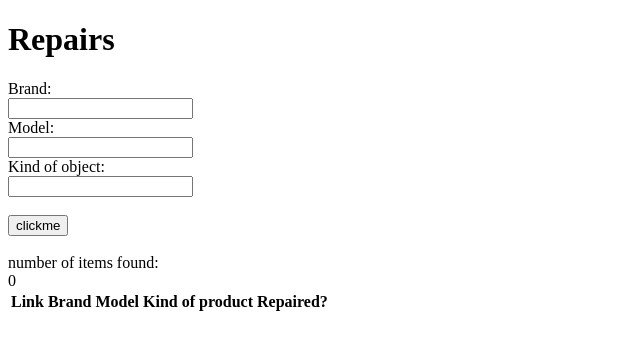
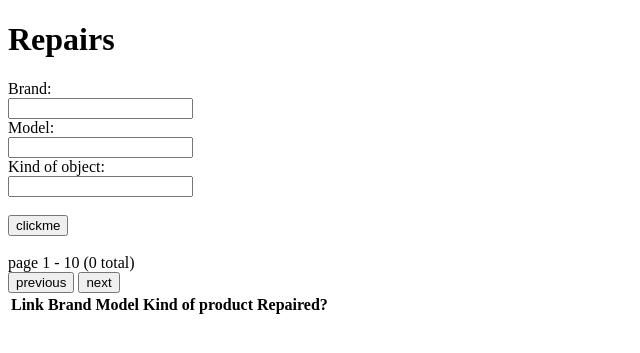
Before and after one commit to GliderGeek/verlichting, a Flask app: page /repair/ in a window 1280 px wide. Shown: the top 353 px of the page, without its empty margins (0-640 px from the left). Run offline with Flask 3, Linux system fonts and the light colour scheme; data that the repository does not hold is empty.

Commit message:
add pagination

```diff
--- a/app/app.py
+++ b/app/app.py
@@ -99,6 +99,14 @@ def filter(**kwargs):
     return filter_clause
 
 
+def paginate(page):
+    PAGE_SIZE=10
+    if page in ('', None) or page <= 1:
+        return f'LIMIT {PAGE_SIZE}'
+    else:
+        return f'LIMIT {PAGE_SIZE} OFFSET {(int(page)-1) * PAGE_SIZE}'
+
+
 @app.route('/brands/')
 def brands():
 
@@ -161,7 +169,6 @@ def repair():
 
     return render_template('repairs.html', brands=brands, models=models, product_kinds=product_kinds)
 
-
 @app.route('/repairs/')
 def repairs():
 
@@ -169,12 +176,15 @@ def repairs():
     brand = request.args.get('brand')
     model = request.args.get('model')
     kind_of_product = request.args.get('kind')
+    page = request.args.get('page')
     if brand not in (None, ''):
         filters['brand'] = brand
     if model not in (None, ''):
         filters['model'] = model
     if kind_of_product not in (None, ''):
         filters['kind_of_product'] = kind_of_product
+    if page not in (None, ''):
+        page = int(page)
 
     # todo: address sql injection vuln
     query = f"SELECT COUNT(*) FROM repairs {filter(**filters)}"
@@ -182,7 +192,7 @@ def repairs():
     res = query_repair_db(query)
     number_of_results = (res[0]['COUNT(*)'])
 
-    first_ten_query = f"SELECT brand, model, kind_of_product, [Repair id], [Has the product been repaired?] FROM repairs {filter(**filters)} LIMIT 10"
+    first_ten_query = f"SELECT brand, model, kind_of_product, [Repair id], [Has the product been repaired?] FROM repairs {filter(**filters)} {paginate(page)}"
     results = [{'brand': row['brand'],
                 'model': row['model'],
                 'kind': row['kind_of_product'],
--- a/app/templates/repairs.html
+++ b/app/templates/repairs.html
@@ -53,8 +53,9 @@
       setDataListOptions(kindList, kindOptions);
 	};
 
-	async function setRepairCount(brand, model, kind){
-		var url = '/repairs/?brand=' + brand + '&model=' + model + '&kind=' + kind
+	async function setRepairs(brand, model, kind, page){
+		console.log("start");
+		var url = '/repairs/?brand=' + brand + '&model=' + model + '&kind=' + kind +'&page=' + page
         const response = await fetch(url);
         const repairs = await response.json(); //extract JSON from the http response-->
 		document.getElementById("items_found").textContent = repairs.number_of_results;
@@ -86,6 +87,7 @@
 				newCell.appendChild(child);
 			}
 		}
+		console.log("end");
 	};
 
 	async function triggerSingleRepair(){
@@ -130,27 +132,76 @@
 		);
 	};
 
+	function setPageNumber(pageNumber){
+		document.getElementById("pageNumber").value = pageNumber;
+	};
+
+	function getPageNumber(){
+		return Number(document.getElementById("pageNumber").value)
+	};
+
+	function setPageRange(pageNumber){
+		document.getElementById("firstItemNumber").textContent = (pageNumber-1) * 10 + 1;
+		document.getElementById("lastItemNumber").textContent = pageNumber*10;
+	};
+
+
 	function getRepairs(){
 		var brand = document.getElementById("selected_brand").value
 		var model = document.getElementById("selected_model").value
 		var kind = document.getElementById("selected_kind").value
 
-		setRepairCount(brand, model, kind).then(
+		var pageNumber = 0;
+
+		setRepairs(brand, model, kind, pageNumber).then(
 		    console.log("success"),
 		    console.log("error"),
 		);
 
-		triggerSingleRepair().then(
+		setPageNumber(1);
+
+	};
+
+	function nextPage(){
+		var pageNumber = getPageNumber();
+		console.log(pageNumber);
+
+
+		var brand = document.getElementById("selected_brand").value
+		var model = document.getElementById("selected_model").value
+		var kind = document.getElementById("selected_kind").value
+
+		setRepairs(brand, model, kind, pageNumber + 1).then(
 		    console.log("success"),
 		    console.log("error"),
 		);
 
+		setPageNumber(pageNumber + 1);
+		setPageRange(pageNumber + 1);
+
+	};
+
+	function previousPage(){
+		var pageNumber = getPageNumber();
+		console.log(pageNumber);
+
+
+		var brand = document.getElementById("selected_brand").value
+		var model = document.getElementById("selected_model").value
+		var kind = document.getElementById("selected_kind").value
+
+		setRepairs(brand, model, kind, pageNumber - 1).then(
+		    console.log("success"),
+		    console.log("error"),
+		);
+
+		setPageNumber(pageNumber - 1);
+		setPageRange(pageNumber - 1);
 	};
 
 
 </script>
 </head>
-<body>
 
 <h1>Repairs</h1>
 
@@ -183,8 +234,15 @@
 <input id="clickMe" type="button" value="clickme" onclick="getRepairs()" /><br>
 
 <br>
-number of items found:
-<div id="items_found">0</div>
+
+page <input id="pageNumber" type="number" hidden/>
+<span>
+	<span id="firstItemNumber">1</span> -
+	<span id="lastItemNumber">10</span>
+	(<span id="items_found">0</span> total)
+</span><br>
+<input id="previousPage" type="button" value="previous" onclick="previousPage()" />
+<input id="nextPage" type="button" value="next" onclick="nextPage()" /><br>
 
 <table id="repairsTable">
 	<thead>
```
